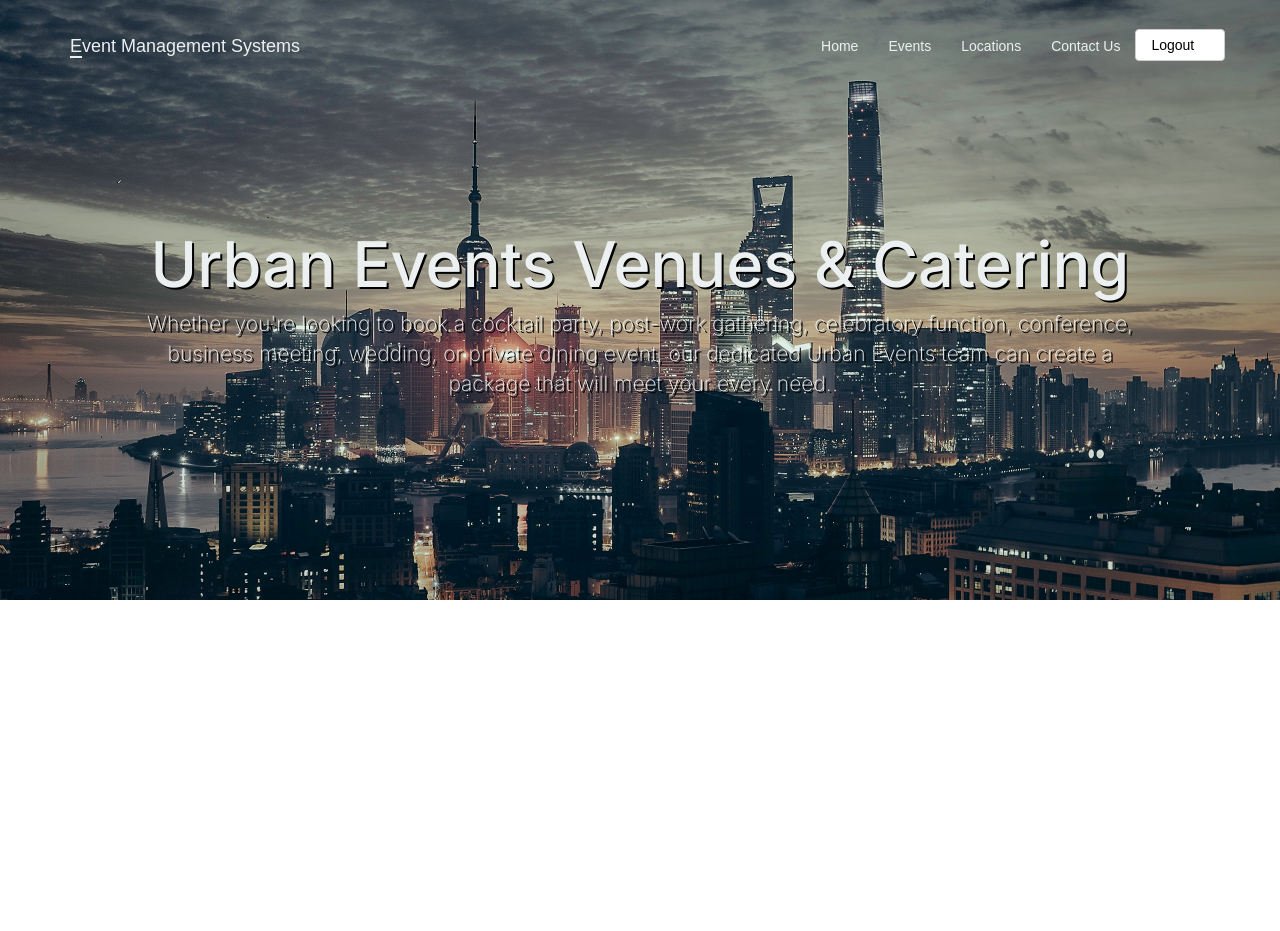
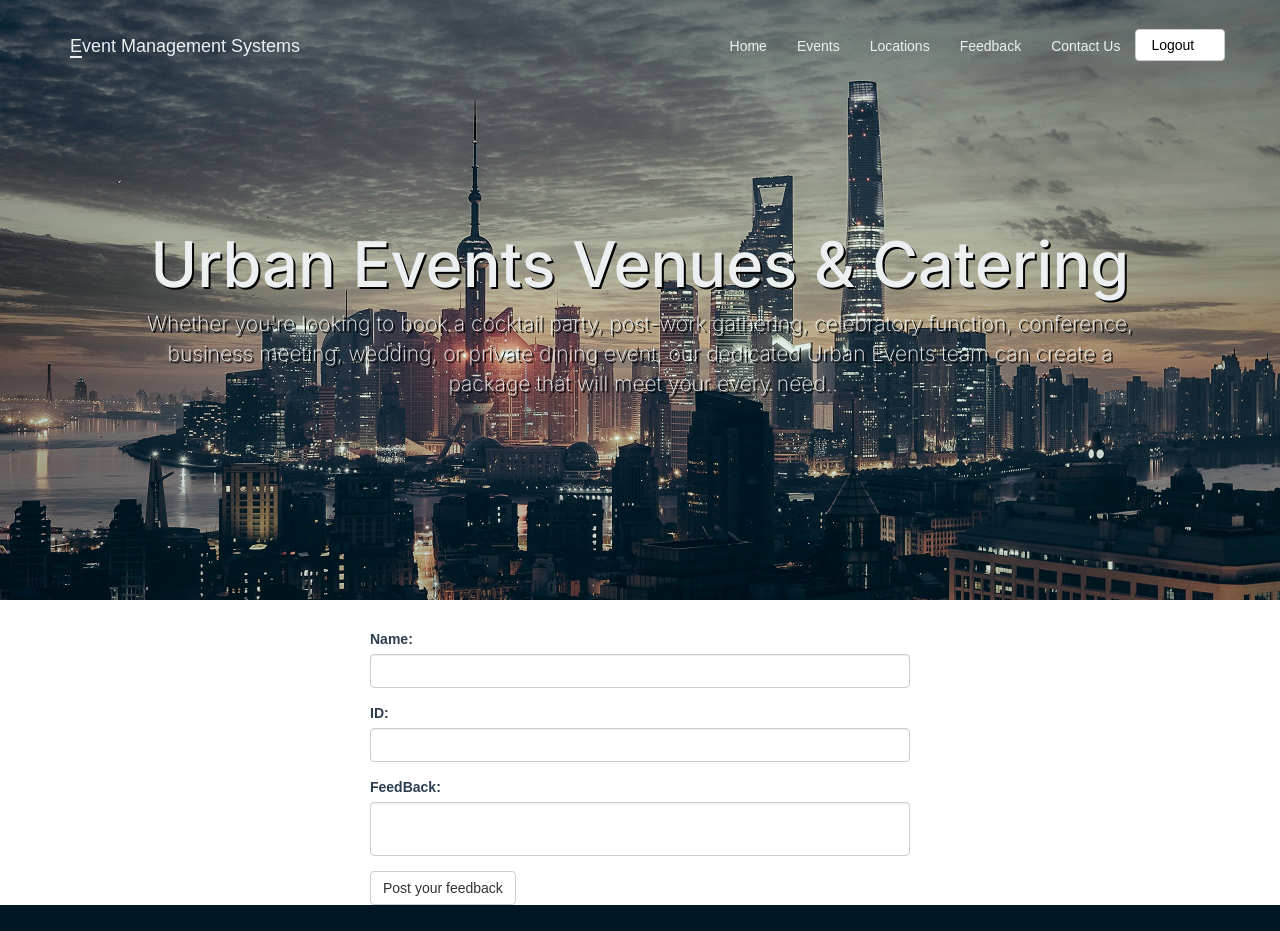
Before and after one commit to zhhimel/SportsClub, a Next.js app: page /feedback in a window 1280 px wide. Before the commit this address had no page. Shown: the top 931 px of the page. Built offline with nearby package versions, Linux system fonts and the light colour scheme; a web font is replaced by a local one.

Commit message:
feedback page

```diff
--- a/src/app/_components/common/Header.js
+++ b/src/app/_components/common/Header.js
@@ -27,6 +27,9 @@ const Header = () => {
               </li>
               <li>
                 <Link  href="/viewLocations">Locations</Link>
+              </li>
+              <li>
+                <Link  href="/feedback">Feedback</Link>
               </li>
               <li>
                 <Link  href="/contact">Contact Us</Link>
--- /dev/null
+++ b/src/app/feedback/page.js
@@ -0,0 +1,82 @@
+'use client'
+import React, { useState } from 'react';
+import axios from 'axios';
+
+const Page = () => {
+  const [formData, setFormData] = useState({
+    name: '',
+    id: '',
+    feedback: '',
+  });
+
+  const handleSubmit = async (e) => {
+    e.preventDefault();
+
+    try {
+      const response = await axios.post(`${process.env.BACKEND_URL}/createFeedback`, formData);
+
+      console.log('Feedback posted successfully:', response.data);
+    } catch (error) {
+      console.error('Error posting feedback:', error);
+
+    }
+  };
+
+  const handleChange = (e) => {
+    const { name, value } = e.target;
+    setFormData((prevFormData) => ({
+      ...prevFormData,
+      [name]: value,
+    }));
+  };
+
+  return (
+    <div>
+      <div className="content">
+        <div className="container">
+          <div className="col-md-6 col-md-offset-3">
+            <form onSubmit={handleSubmit}>
+              <div className="form-group">
+                <label htmlFor="username">Name: </label>
+                <input
+                  type="text"
+                  name="name"
+                  className="form-control"
+                  value={formData.name}
+                  onChange={handleChange}
+                />
+                <span className="error"></span>
+              </div>
+              <div className="form-group">
+                <label htmlFor="password">ID: </label>
+                <input
+                  type="text"
+                  name="id"
+                  className="form-control"
+                  value={formData.id}
+                  onChange={handleChange}
+                />
+                <span className="error"></span>
+              </div>
+              <div className="form-group">
+                <label htmlFor="password">FeedBack: </label>
+                <textarea
+                  name="feedback"
+                  className="form-control"
+                  value={formData.feedback}
+                  onChange={handleChange}
+                />
+                <span className="error"></span>
+              </div>
+              <button type="submit" className="btn btn-default">
+                Post your feedback
+              </button>
+            </form>
+          </div>
+        </div>
+      </div>
+    </div>
+  );
+};
+
+export default Page;
```
Also changed, not shown: src/app/createnewevent/page.js (+39 -51 lines), src/app/viewEvents/page.js (+6 -18 lines).
